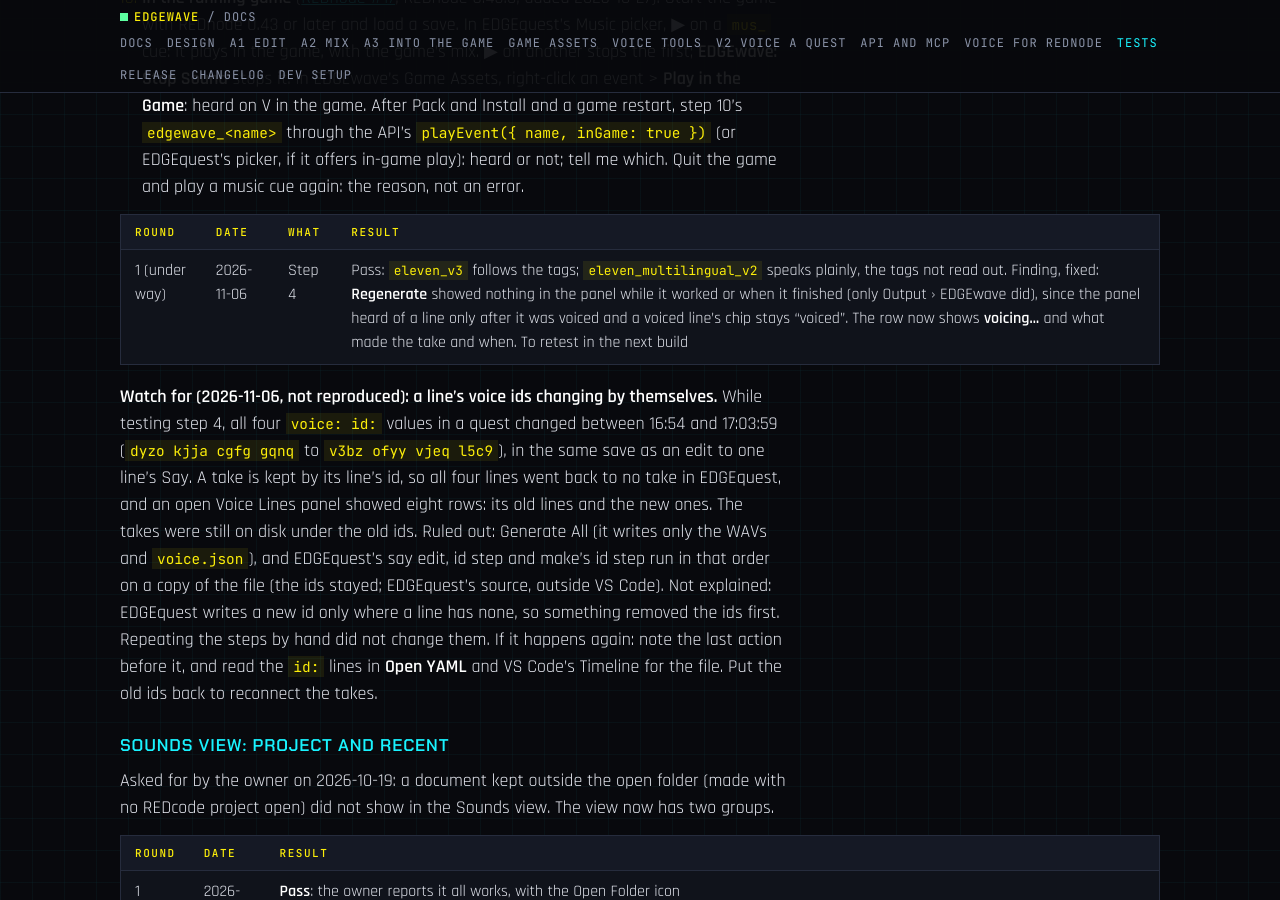
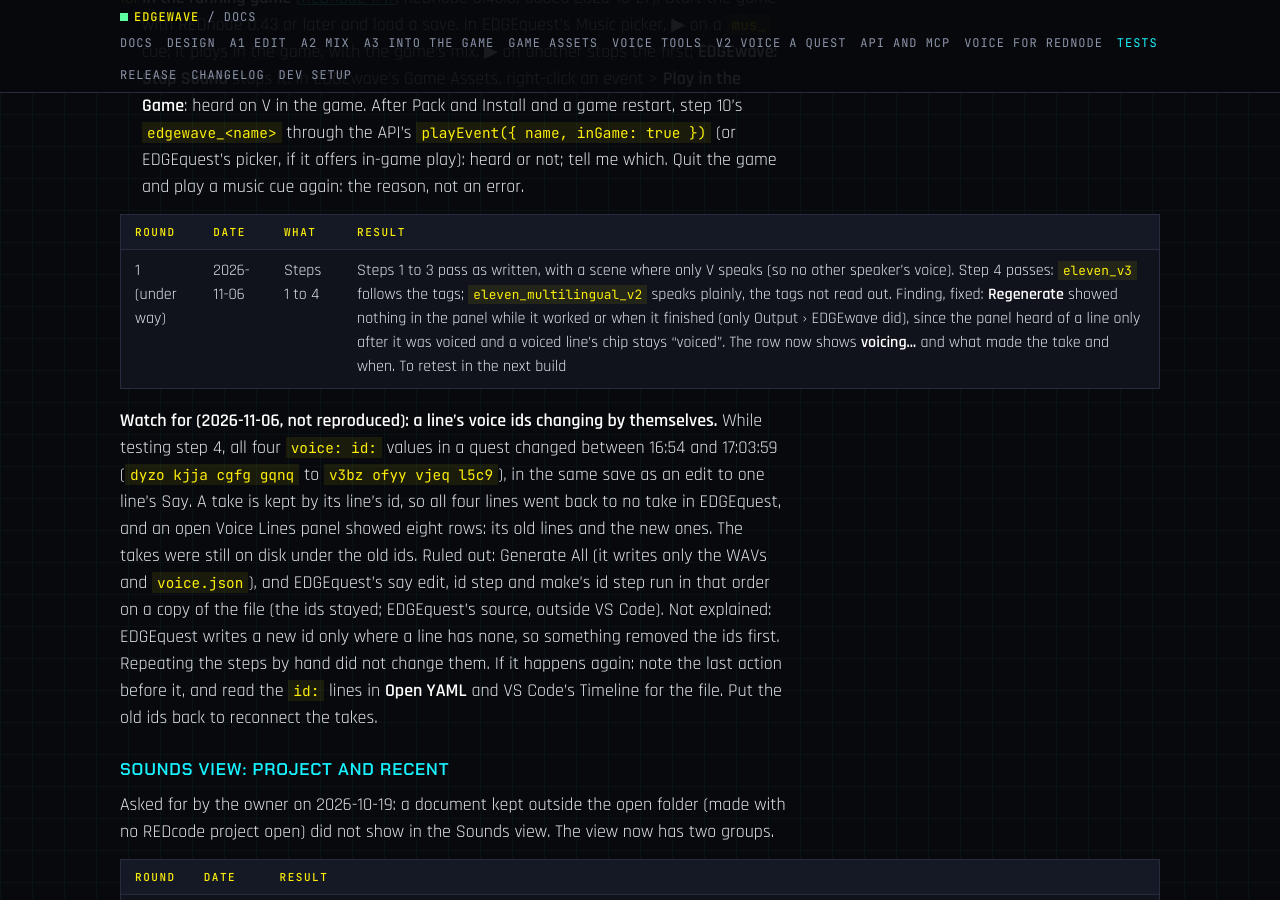
Before and after one commit to Edgemodders/EDGEwave, a Jekyll site: the page built from docs/testing.md, in a window 1280 px wide and 900 px high, scrolled down 22446 px. Built offline with Jekyll 4.4.1, drawn with Linux system fonts in a browser that asks for light colours; our own code applies the rules of GitHub Pages for plain Markdown files.

Commit message:
Testing: V2 steps 1 to 3 pass
Co-Authored-By: Claude Opus 5.5 <noreply@anthropic.com>

```diff
--- a/docs/testing.md
+++ b/docs/testing.md
@@ -345,7 +345,7 @@ What is built: [V2 Voice a quest](voice-lines.html) and [API and MCP](api.html).
 
 | Round | Date | What | Result |
 |---|---|---|---|
-| 1 (under way) | 2026-11-06 | Step 4 | Pass: `eleven_v3` follows the tags; `eleven_multilingual_v2` speaks plainly, the tags not read out. Finding, fixed: **Regenerate** showed nothing in the panel while it worked or when it finished (only Output › EDGEwave did), since the panel heard of a line only after it was voiced and a voiced line's chip stays "voiced". The row now shows **voicing…** and what made the take and when. To retest in the next build |
+| 1 (under way) | 2026-11-06 | Steps 1 to 4 | Steps 1 to 3 pass as written, with a scene where only V speaks (so no other speaker's voice). Step 4 passes: `eleven_v3` follows the tags; `eleven_multilingual_v2` speaks plainly, the tags not read out. Finding, fixed: **Regenerate** showed nothing in the panel while it worked or when it finished (only Output › EDGEwave did), since the panel heard of a line only after it was voiced and a voiced line's chip stays "voiced". The row now shows **voicing…** and what made the take and when. To retest in the next build |
 
 **Watch for (2026-11-06, not reproduced): a line's voice ids changing by themselves.** While testing step 4, all four `voice: id:` values in a quest changed between 16:54 and 17:03:59 (`dyzo kjja cgfg gqnq` to `v3bz ofyy vjeq l5c9`), in the same save as an edit to one line's Say. A take is kept by its line's id, so all four lines went back to no take in EDGEquest, and an open Voice Lines panel showed eight rows: its old lines and the new ones. The takes were still on disk under the old ids. Ruled out: Generate All (it writes only the WAVs and `voice.json`), and EDGEquest's say edit, id step and make's id step run in that order on a copy of the file (the ids stayed; EDGEquest's source, outside VS Code). Not explained: EDGEquest writes a new id only where a line has none, so something removed the ids first. Repeating the steps by hand did not change them. If it happens again: note the last action before it, and read the `id:` lines in **Open YAML** and VS Code's Timeline for the file. Put the old ids back to reconnect the takes.
 
```
